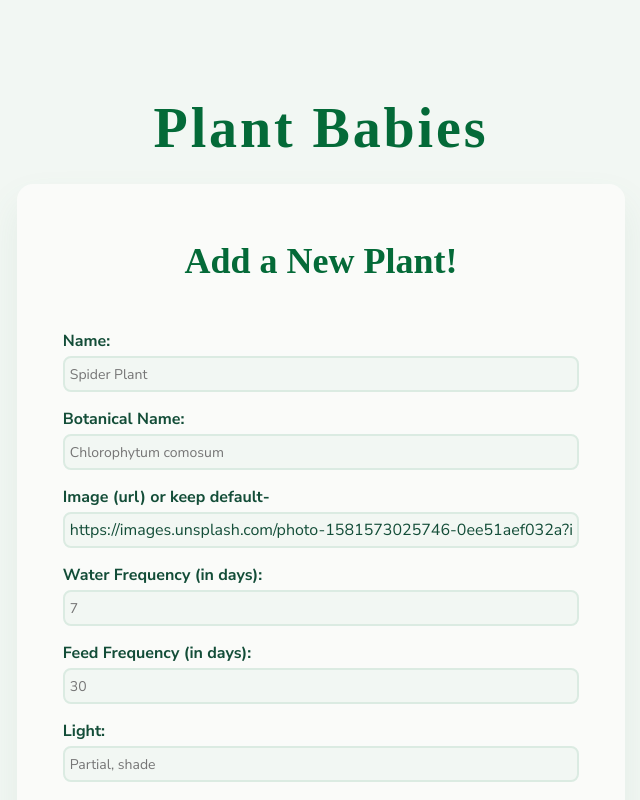
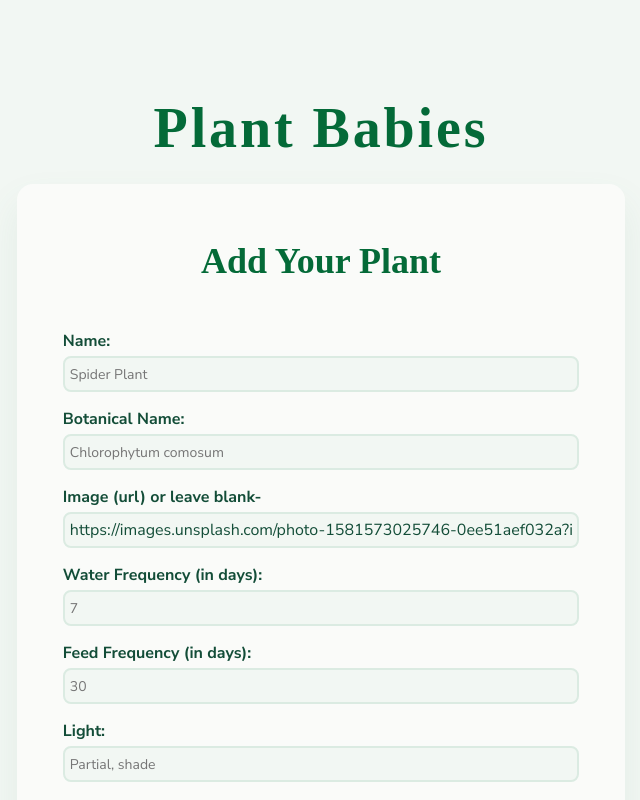
Before and after one commit to allyson-s-code/plant-babies-mern, a React (Create React App) app in the folder client/: page /plants/create in a window 1280 px wide. Shown: the top 800 px of the page, without its empty margins (319-959 px from the left). Built offline with nearby package versions, Linux system fonts and the light colour scheme; a web font is replaced by a local one.

Commit message:
Create form is working as expected and add another option is working without validation errors

```diff
--- a/client/src/components/create.js
+++ b/client/src/components/create.js
@@ -1,14 +1,17 @@
 import React from "react";
-import { useFormik } from "formik";
+import { Formik, Form, Field, ErrorMessage } from "formik";
 import * as Yup from "yup";
+import TextError from "./textError";
 import { Link } from "react-router-dom";
 
 export default function NewPlant() {
-  async function postData() {
+  const onSubmit = async (values, actions) => {
+    alert(JSON.stringify(values, null, 2));
+
     // When a post request is sent to the create url, we'll add a new record to the database.
-    const newPlant = { ...formik.values };
+    const newPlant = { ...values };
 
-    await fetch("http://localhost:4000/plants/create", {
+    const response = fetch("http://localhost:4000/plants/create", {
       method: "POST",
       headers: {
         "Content-Type": "application/json",
@@ -18,10 +21,17 @@ export default function NewPlant() {
       window.alert(error);
       return;
     });
+    if (response) {
+      actions.setSubmitting(false);
+      actions.resetForm();
+
+      actions.setStatus("sent");
+
+      console.log("your plant baby has been updated:)");
     }
+  };
 
-  const formik = useFormik({
-    initialValues: {
+  const initialValues = {
     name: "",
     botanicalName: "",
     img: "https://images.unsplash.com/photo-1581573025746-0ee51aef032a?ixlib=rb-4.0.3&ixid=MnwxMjA3fDB8MHxwaG90by1wYWdlfHx8fGVufDB8fHx8&auto=format&fit=crop&w=1335&q=80",
@@ -31,9 +41,9 @@ export default function NewPlant() {
     care: "",
     waterDate: "",
     feedDate: "",
-    },
+  };
 
-    validationSchema: Yup.object({
+  const validationSchema = Yup.object({
     name: Yup.string().required("Required"),
     botanicalName: Yup.string().required("Required"),
     img: Yup.string().url().nullable(),
@@ -43,157 +53,123 @@ export default function NewPlant() {
     care: Yup.string().required("Required"),
     waterDate: Yup.string().required("Required"),
     feedDate: Yup.string().nullable(),
-    }),
-    onSubmit: (values, actions) => {
-      alert(JSON.stringify(values, null, 2));
-      postData(values);
-      actions.setSubmitting(false);
-      actions.setStatus("sent");
-      actions.resetForm();
-    },
   });
 
   return (
     <section className="create-section">
-      <h2>Add a New Plant!</h2>
+      <h2>Add Your Plant</h2>
 
-      <form onSubmit={formik.handleSubmit}>
+      <Formik
+        initialValues={initialValues}
+        validationSchema={validationSchema}
+        onSubmit={onSubmit}
+      >
+        {(formik) => {
+          console.log("Formik Props", formik);
+          return (
+            <Form>
               <label htmlFor="name">Name:</label>
-        <input
+              <Field
                 id="name"
                 name="name"
                 type="text"
                 placeholder="Spider Plant"
-          onChange={formik.handleChange}
-          onBlur={formik.handleBlur}
-          value={formik.values.name}
               />
-        {formik.touched.name && formik.errors.name ? (
-          <div className="error-msg">{formik.errors.name}</div>
-        ) : null}
+              <ErrorMessage name="name" component={TextError} />
 
               <label htmlFor="botanicalName">Botanical Name:</label>
-        <input
+              <Field
                 id="botanicalName"
                 name="botanicalName"
                 type="text"
                 placeholder="Chlorophytum comosum"
-          onChange={formik.handleChange}
-          onBlur={formik.handleBlur}
-          value={formik.values.botanicalName}
               />
-        {formik.touched.botanicalName && formik.errors.botanicalName ? (
-          <div className="error-msg">{formik.errors.botanicalName}</div>
-        ) : null}
+              <ErrorMessage name="botanicalName" component={TextError} />
 
               <label htmlFor="img">
-          Image (url) <span>or keep default-</span>
+                Image (url) <span>or leave blank-</span>
               </label>
-        <input
+              <Field
                 id="img"
                 name="img"
                 type="url"
-          placeholder="https://images/unsplash.com/photo-1"
-          onChange={formik.handleChange}
-          onBlur={formik.handleBlur}
-          value={formik.values.img}
+                placeholder="https://images.unsplash.com/photo-1581573025746-0ee51aef032a?ixlib=rb-4.0.3&ixid=MnwxMjA3fDB8MHxwaG90by1wYWdlfHx8fGVufDB8fHx8&auto=format&fit=crop&w=1335&q=80"
               />
-        {formik.touched.img && formik.errors.img ? (
-          <div className="error-msg">{formik.errors.img}</div>
-        ) : null}
+              <ErrorMessage name="img" component={TextError} />
 
               <label htmlFor="waterFrequency">Water Frequency (in days):</label>
-        <input
+              <Field
                 id="waterFrequency"
                 name="waterFrequency"
                 type="number"
                 placeholder="7"
-          onChange={formik.handleChange}
-          onBlur={formik.handleBlur}
-          value={formik.values.waterFrequency}
               />
-        {formik.touched.waterFrequency && formik.errors.waterFrequency ? (
-          <div className="error-msg">{formik.errors.waterFrequency}</div>
-        ) : null}
+              <ErrorMessage name="waterFrequency" component={TextError} />
 
               <label htmlFor="feedFrequency">Feed Frequency (in days):</label>
-        <input
+              <Field
                 id="feedFrequency"
                 name="feedFrequency"
                 type="number"
                 placeholder="30"
-          onChange={formik.handleChange}
-          onBlur={formik.handleBlur}
-          value={formik.values.feedFrequency}
               />
-        {formik.touched.feedFrequency && formik.errors.feedFrequency ? (
-          <div className="error-msg">{formik.errors.feedFrequency}</div>
-        ) : null}
+              <ErrorMessage name="feedFrequency" component={TextError} />
 
               <label htmlFor="light">Light:</label>
-        <input
+              <Field
                 id="light"
                 name="light"
                 type="text"
                 placeholder="Partial, shade"
-          onChange={formik.handleChange}
-          onBlur={formik.handleBlur}
-          value={formik.values.light}
               />
-        {formik.touched.light && formik.errors.light ? (
-          <div className="error-msg">{formik.errors.light}</div>
-        ) : null}
+              <ErrorMessage name="light" component={TextError} />
 
               <label htmlFor="care">Care:</label>
-        <textarea
+              <Field
+                as="textarea"
                 id="care"
                 name="care"
                 type="text"
                 placeholder="Spider plants are often grown in containers as hanging plants due to the cascading nature of their foliage and their long stems with plantlets.
           Regular watering is typically the most time-consuming part of spider plant care. Throughout the growing season (spring to fall) also plan to fertilize regularly. And repot your plant as needed once its roots have outgrown the container. "
-          onChange={formik.handleChange}
-          onBlur={formik.handleBlur}
-          value={formik.values.care}
-          className="care-input"
               />
-        {formik.touched.care && formik.errors.care ? (
-          <div className="error-msg">{formik.errors.care}</div>
-        ) : null}
+              <ErrorMessage name="care" component={TextError} />
 
               <label htmlFor="waterDate">Next Water Date:</label>
-        <input
+              <Field
                 id="waterDate"
                 name="waterDate"
                 type="date"
                 placeholder="11/06/2022"
-          onChange={formik.handleChange}
-          onBlur={formik.handleBlur}
-          value={formik.values.waterDate}
               />
-        {formik.touched.waterDate && formik.errors.waterDate ? (
-          <div className="error-msg">{formik.errors.waterDate}</div>
-        ) : null}
+              <ErrorMessage name="waterDate" component={TextError} />
 
               <label htmlFor="feedDate">Next Feed Date:</label>
-        <input
+              <Field
                 id="feedDate"
                 name="feedDate"
                 type="date"
                 placeholder="11/01/2022"
-          onChange={formik.handleChange}
-          onBlur={formik.handleBlur}
-          value={formik.values.feedDate}
               />
-        {formik.touched.feedDate && formik.errors.feedDate ? (
-          <div className="error-msg">{formik.errors.feedDate}</div>
-        ) : null}
+              <ErrorMessage name="feedDate" component={TextError} />
 
               {formik.status === "sent" ? (
                 <div className="success-msg">
                   <h3>Congrats on your new Plant Baby!</h3>
+                  <button
+                    type="button"
+                    onClick={(e) => {
+                      /*prevent default submit behaviour which was causing validation errors even though I have type button*/
+                      e.preventDefault();
+                      formik.setStatus("");
+                    }}
+                    className="create-new__btn secondary"
+                  >
+                    Add Another
+                  </button>
                   <Link to={`/plants`}>
                     <button type="button" className="cancel__btn secondary">
-                Back
+                      Back to List
                     </button>
                   </Link>
                 </div>
@@ -209,7 +185,10 @@ export default function NewPlant() {
                   </button>
                 </div>
               )}
-      </form>
+            </Form>
+          );
+        }}
+      </Formik>
     </section>
   );
 }
```
Lines whose indentation alone changed are shown as unchanged.
